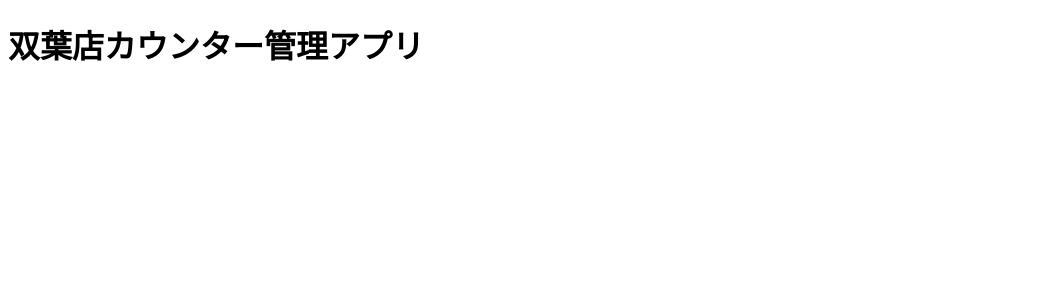
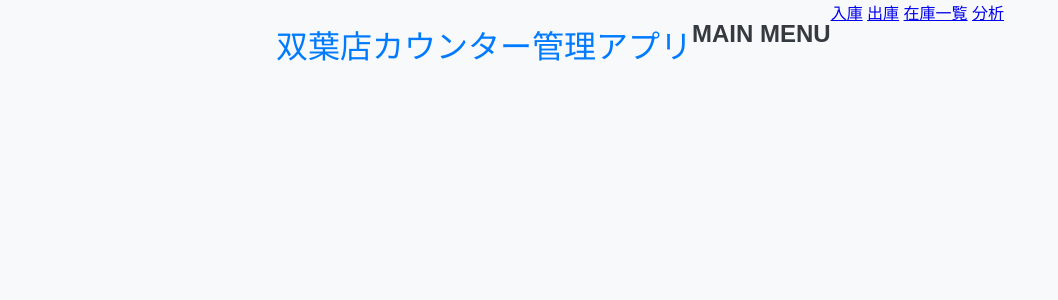
Before and after one commit to skedgeskedge3104-ops/counter_stock, a Flask app: page / in a window 1280 px wide. Shown: the top 300 px of the page, without its empty margins (0-1058 px from the left). Run offline with Flask 3, Linux system fonts and the light colour scheme; some libraries are stand-ins or nearby versions.

Commit message:
css追加

```diff
--- a/docker-compose.yml
+++ b/docker-compose.yml
@@ -14,6 +14,9 @@ services:
       retries: 15
     image: postgres:15-alpine # 軽量なPostgreSQLイメージを使用
     restart: always
+
+    ports:
+     - "5432:5432"
     environment:
       POSTGRES_USER: user
       POSTGRES_PASSWORD: futaba0127
--- /dev/null
+++ b/static/style.css
@@ -0,0 +1,187 @@
+:root{
+    --primary-color: #007bff;
+    --secondary-color: #6c757d;
+    --succcess-color: #28a745;
+    --warning-color: #ffc107;
+    --danger-color: #dc3545;
+    --light-bg: #f8f9fa;
+    --white: #fff;
+    --border-color: #dee2e6;
+}
+
+
+
+
+
+body{
+    display: flex;
+    font-family: Arial, Helvetica, sans-serif;
+    justify-content: center;
+    margin: 0;
+    padding: 0;
+    background-color: var(--light-bg);
+    color: #343a40;
+}
+
+
+.continer{
+    max-width: 1200px;
+    margin: 40pxauto;
+    padding: 20px;
+    background-color: var(--white);
+    border-radius: 8px;
+}
+
+
+h1{
+    color: var(--primary-color);
+    border-bottom: 2pxsolidvar(--primary-color);
+    padding-bottom: 10px;
+    margin-bottom: 10px;
+    font-weight: 300;
+}
+
+
+table{
+    width: 100%;
+    border-collapse: separate;
+    border-spacing: 0;
+    margin-top: 20px;
+    background-color: var(--white);
+    border: 1pxvar(--border-color) solid;
+    border-radius: 6px;
+    overflow: hidden;
+}
+
+
+th, td{
+    border: 1pxsolidvar(--border-color);
+    padding: 10px;
+    text-align: left;
+}
+
+
+th{
+    background-color: var(--primary-color);
+    color: var(--white);
+    font-weight: 600;
+    text-transform: uppercase;
+}
+
+
+tr:last-childtd{
+    border-bottom: none;
+}
+
+
+tr:nth-child(even){
+    background-color: #f9f9f9;
+}
+
+
+
+form{
+    background: var(--white);
+    padding: 20px;
+    border-radius: 6px;
+    border: 1pxsolidvar(--white);
+    margin-bottom: 20px;
+    margin: 0auto;
+}
+
+
+
+/* form {
+        width: 100%;
+    border-collapse: separate;
+    border-spacing: 0;
+    margin-top: 20px;
+    background-color: var(--white);
+    border: 1px var(--border-color) solid;
+    border-radius: 6px;
+    overflow: hidden;
+} */
+
+
+input[type="text"]
+input[type="number"]{
+    width: calc(100%-22px);
+    padding: 10px;
+    margin-top: 5px;
+    margin-bottom: 20px;
+    border: 1pxsolidvar(--border-color);
+    border-radius: 4px;
+    box-sizing: border-box;
+}
+
+
+.btn,input[type="submit"], .add-link{
+    display: inline-block;
+    padding: 10px20px;
+    border: none;
+    border-radius: 4px;
+    cursor: pointer;
+    font-weight: 600;
+    transition: background-color 0.2s, transform 0.1s;
+}
+
+
+
+.btn:active, input[type="submit"]:active, .add-link:active{
+    transform: translateY(1px);
+}
+
+
+
+
+.actiona{
+    text-decoration: none;
+    padding: 5px10px;
+    margin-right: 5px;
+    border-radius: 3px;
+    color: var(--white);
+}
+
+
+.add-link{
+    display: inline-block;
+    margin-bottom: 20px;
+    background-color: #28a745;
+    color: white;
+    text-decoration: none;
+    border-radius: 5px;
+}
+
+
+.actiona[href*="/edit"]{
+    background-color: var(--warning-color);
+    color: #343a40;
+}
+
+
+.actioninput[type="submit"]{
+    background-color: var(--danger-color);
+    color: var(--white);
+    padding: 6px12px;
+}
+
+
+input[type="submit"]{
+    background-color: var(--secondary-color);
+    color: var(--white);
+}
+
+
+.action{
+    white-space: nowrap;
+}
+
+
+p[style*="red"]{
+    background-color: var(--danger-color);
+    color: var(--warning-color);
+    border-color: var(--border-color);
+    padding: 15px;
+    border-radius: 4px;
+    margin-bottom: 20px;
+}
--- a/templates/base.html
+++ b/templates/base.html
@@ -4,6 +4,7 @@
     <meta charset="UTF-8">
     <meta name="viewport" content="width=device-width, initial-scale=1.0">
     <title>{% block title %}双葉店カウンター管理アプリ{% endblock %}</title>
+    <link rel="stylesheet" href="{{ url_for('static', filename = 'style.css')}}">
 </head>
 <body>
     {% block content %}{% endblock %}
--- a/templates/index.html
+++ b/templates/index.html
@@ -1,9 +1,23 @@
 {% extends 'base.html' %}
 
-{% block title %}メインメニュー{% endblock %}
+{% block title %}MAIN MENU{% endblock %}
 
 {% block content %}
 <h1>双葉店カウンター管理アプリ</h1>
+<br><br>
+
+<h2>
+    MAIN MENU
+</h2><br><br>
+
+<div>
+
+    <a href="inventory_in.html">入庫</a>
+    <a href="invenotry_out.html">出庫</a>
+    <a href="counter_stock">在庫一覧</a>
+    <a href="analysis">分析</a>
+
+</div>
 
 
 
```
